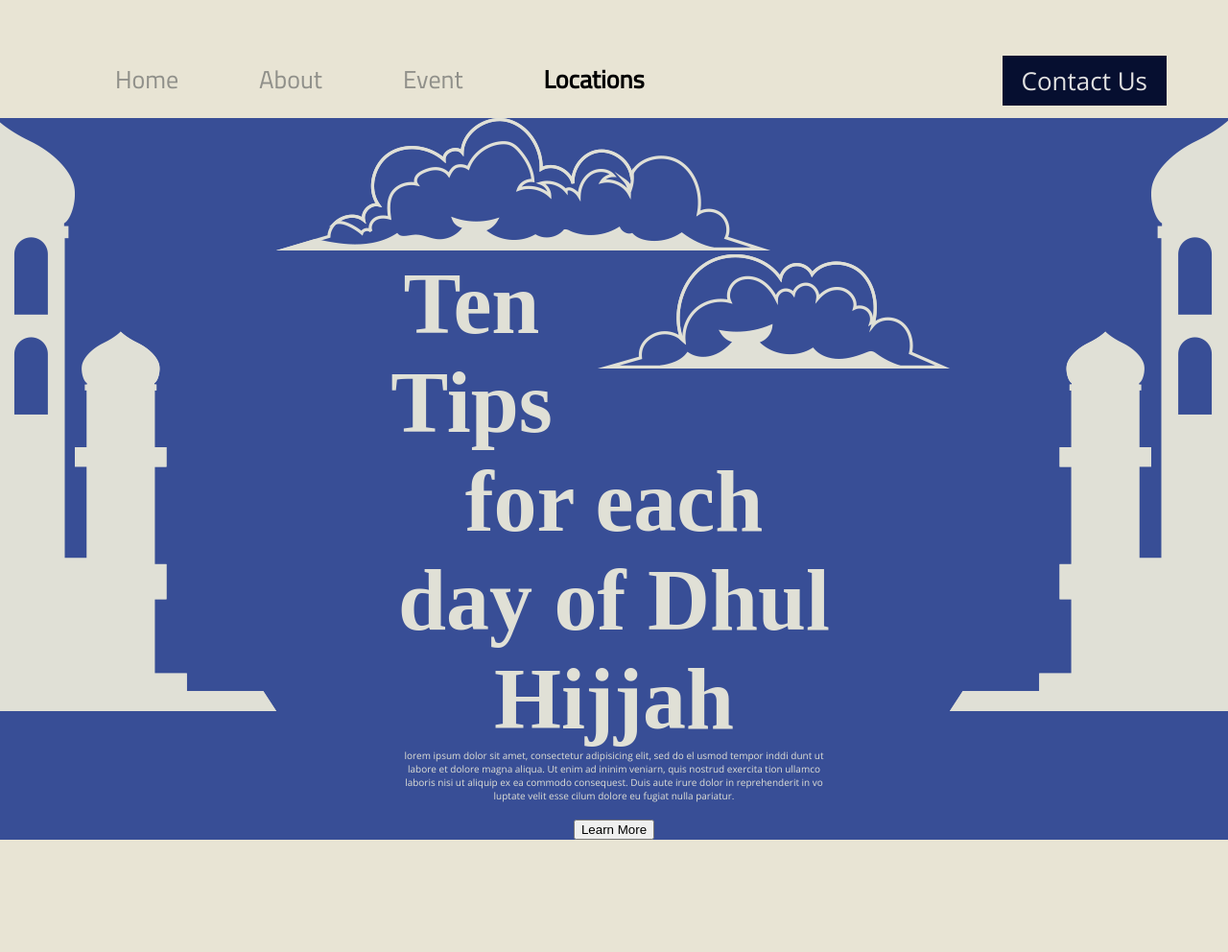
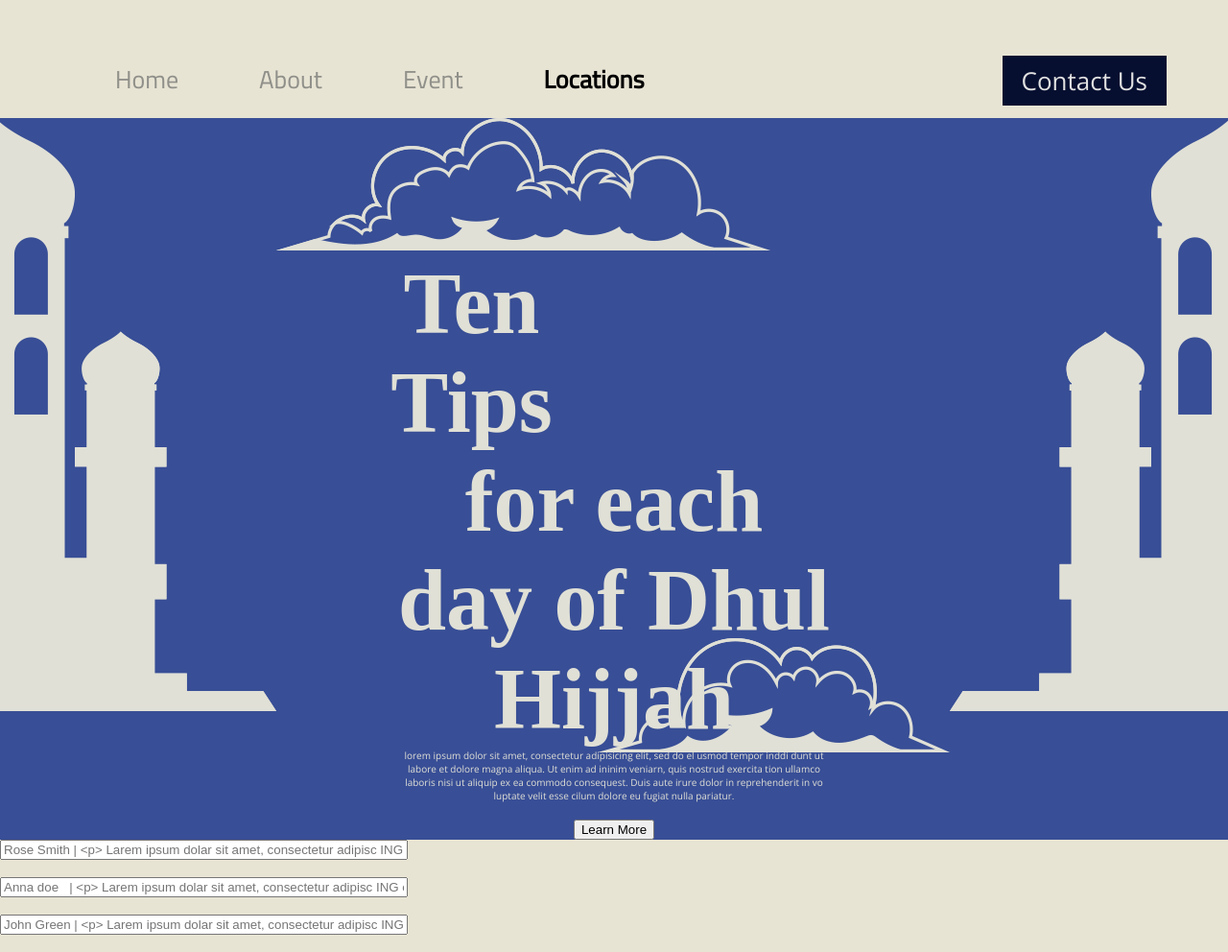
Before and after one commit to Dhul-Hijjah/Dhul-Hijjah, a plain HTML site: page pages/locations.html in a window 1280 px wide. Shown: the whole page at 96% size. Before the commit the page ends 875 px from the top, so only its background shows below. Drawn offline with nearby package versions, Linux system fonts and the light colour scheme; a web font is replaced by a local one.

Commit message:
Update locations.html

```diff
--- a/pages/locations.html
+++ b/pages/locations.html
@@ -25,7 +25,7 @@
   <img id="item1" src="../images/elements/Locations/Mosque Left.png" alt="Mosque" style="float: left;">
   <img id="item2" src="../images/elements/Locations/Mosque Right.png" alt="Mosquee" style="float: right;">
   <img id="item3" src="../images/elements/Locations/Cloud.png" alt="Cloud" style="top: auto;">
-  <img id="item4" src="../images/elements/Locations/Cloud2.png" alt="Cloud2" style="float: right;">
+  <img id="item4" src="../images/elements/Locations/Cloud2.png" alt="Cloud2" style="position: relative; top: 50vh; float: right;">
   <div class="img-text">
       <h1> Ten Tips for each <br> day of Dhul Hijjah </h1>
       <p>lorem ipsum dolor sit amet, consectetur adipisicing elit, sed do el usmod tempor inddi dunt ut
@@ -39,5 +39,8 @@
     <button> Learn More</button>
      </div>
     </div>
-</body>
+
+    <input type="rose" placeholder="Rose Smith | <p> Larem ipsum dolar sit amet, consectetur adipisc ING elite, sed <br> do eiusmod tempor indididunt ut Lahore et Dolores magna aiqua. Quis ipsum Sus pendisse triceps gravida. Risus com modo viver ra maccenas accumsan Lacy's Vel faclisis" size="50" /><br/><br />
+    <input type="anna" placeholder="Anna doe   | <p> Larem ipsum dolar sit amet, consectetur adipisc ING elite, sed <br> do eiusmod tempor indididunt ut Lahore et Dolores magna aiqua. Quis ipsum Sus pendisse triceps gravida. Risus com modo viver ra maccenas accumsan Lacy's Vel faclisis" size="50" /><br/><br />
+    <input type="john" placeholder="John Green | <p> Larem ipsum dolar sit amet, consectetur adipisc ING elite, sed <br> do eiusmod tempor indididunt ut Lahore et Dolores magna aiqua. Quis ipsum Sus pendisse triceps gravida. Risus com modo viver ra maccenas accumsan Lacy's Vel faclisis" size="50" /><br/><br /></body>
 </html>
```
